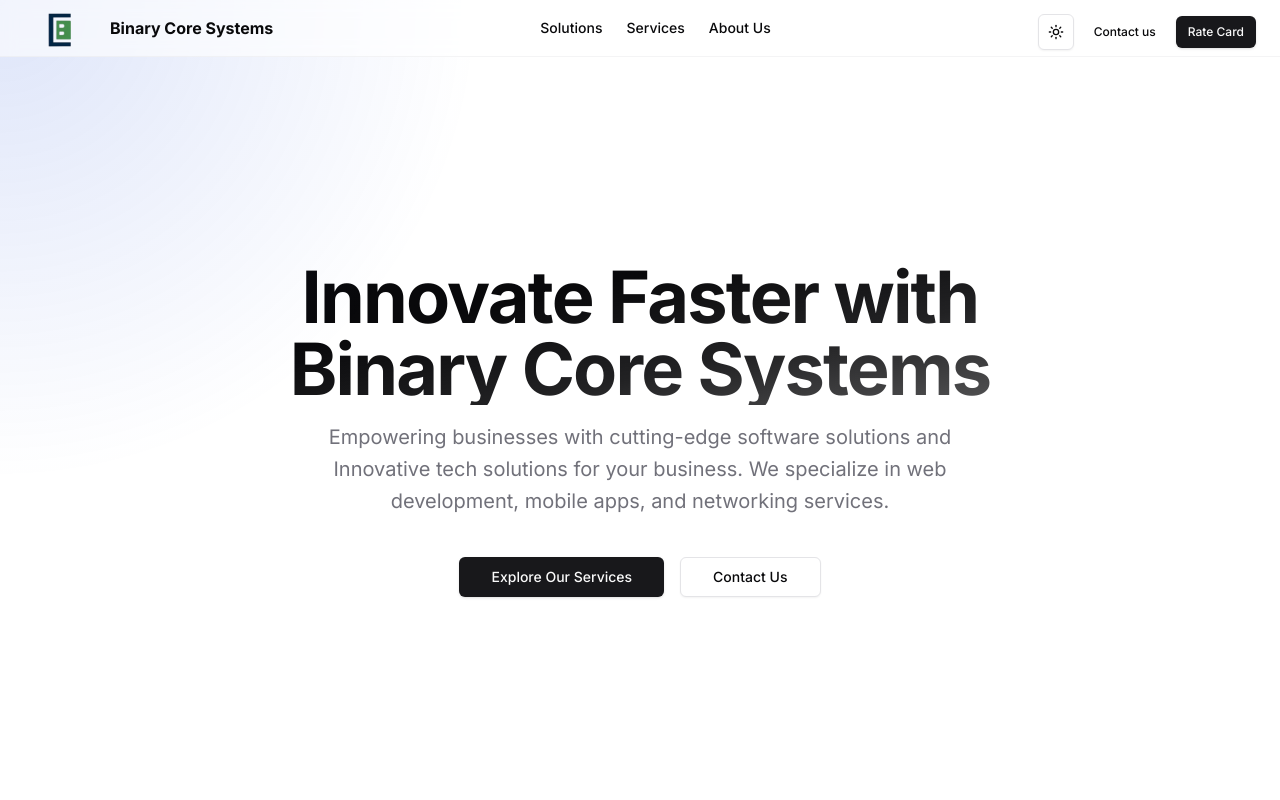
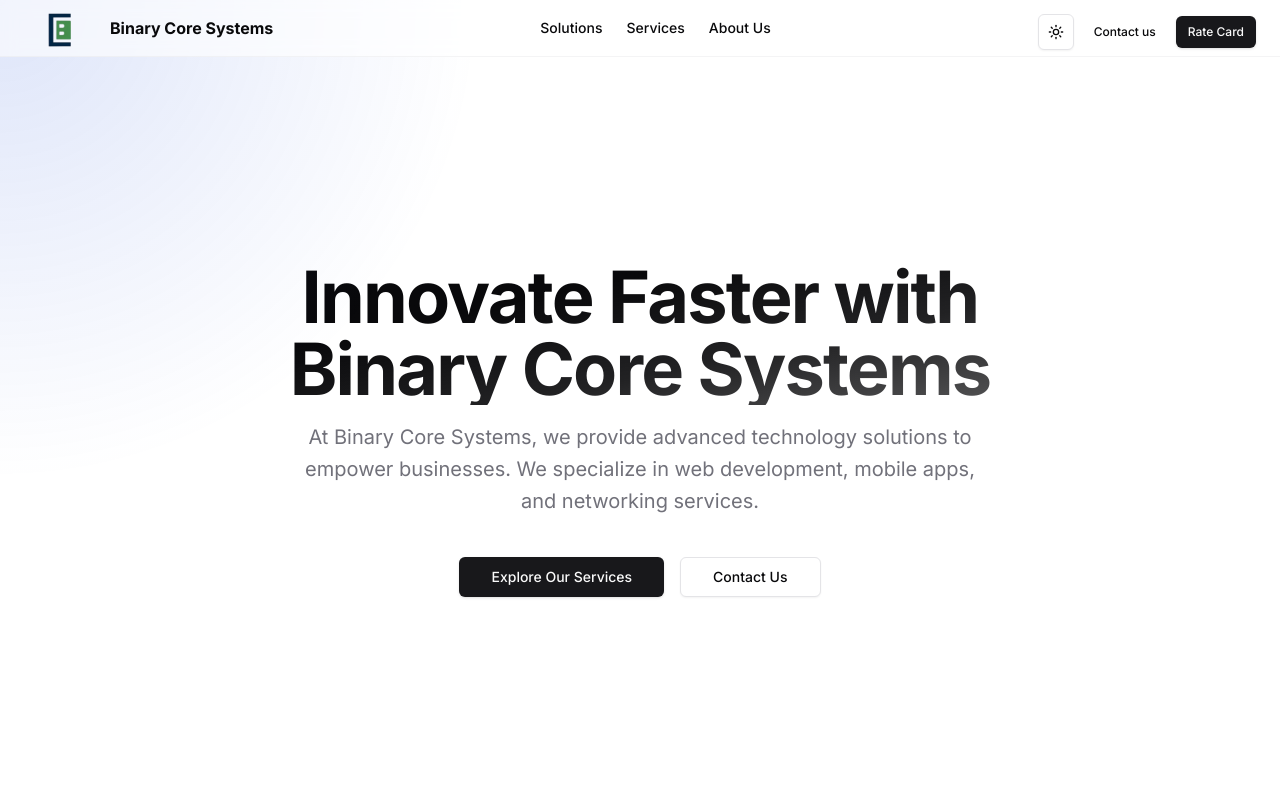
Before and after one commit to welangaieric/binarycore, a Next.js app: page / in a window 1280 px wide. Shown: the top 800 px of the page. Built offline with nearby package versions, Linux system fonts and the light colour scheme.

Commit message:
changes in the meta tag in home to improve seo

```diff
--- a/components/hero.jsx
+++ b/components/hero.jsx
@@ -13,8 +13,9 @@ export function Hero() {
           <br />
           Binary Core Systems
         </h1>
+
         <p className="mx-auto max-w-[42rem] leading-normal text-muted-foreground sm:text-xl sm:leading-8">
-          Empowering businesses with cutting-edge software solutions and Innovative tech solutions for your business. We specialize in web development, mobile apps, and networking services.
+        At Binary Core Systems, we provide advanced technology solutions to empower businesses. We specialize in web development, mobile apps, and networking services.
         </p>
       </div>
       <div className="flex gap-4 px-4 md:px-6">
```
